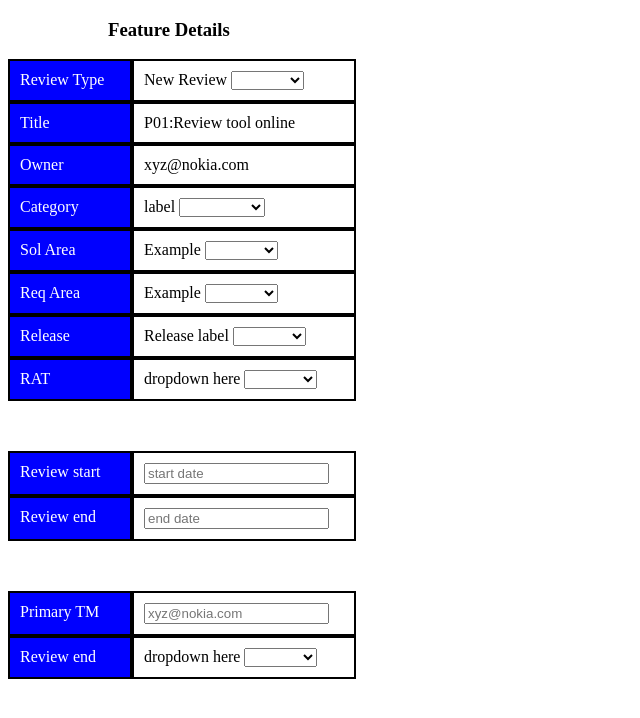
After one commit to fs0toolkit/FSOtoolkit_page, a Flask app: template fs0review/fs0review/website/templates/review+tool.html in a window 1280 px wide. The commit adds this page. Shown: the top 718 px of the page, without its empty margins (0-640 px from the left). Run offline with Flask 3, Linux system fonts and the light colour scheme; the template is opened without the code that fills it, so the values that code supplies are empty.

Commit message:
review page

```diff
--- a/fs0review/fs0review/website/templates/register.html
+++ b/fs0review/fs0review/website/templates/register.html
@@ -21,8 +21,7 @@
         </div>
     </div>
 
-    <script src="script.js">
-    </script>
+
 </body>
 
 </html>
--- /dev/null
+++ b/fs0review/fs0review/website/templates/review+tool.html
@@ -0,0 +1,186 @@
+<!DOCTYPE html>
+<html lang="en">
+
+<head>
+    <meta charset="UTF-8">
+    <meta http-equiv="X-UA-Compatible" content="IE=edge">
+    <meta name="viewport" content="width=device-width, initial-scale=1.0">
+    <link rel="stylesheet" href="styles.css">
+    <title>Document</title>
+</head>
+
+<body>
+    <div class="left">
+        <h3 style="padding-left:100px">Feature Details</h3>
+        <div class="container-fluid">
+            <div class="container">
+                <div class="text-box">
+                    Review Type
+                </div>
+                <div class="content">
+                    <label for="dropdown">New Review</label>
+                    <select id="dropdown">
+		  <option value=""></option>
+		  <option value="option1">Option 1</option>
+		  <option value="option2">Option 2</option>
+		  <option value="option3">Option 3</option>
+		</select>
+                </div>
+            </div>
+            <div class="container">
+                <div class="text-box">
+                    Title
+                </div>
+                <div class="content">
+                    P01:Review tool online
+
+                </div>
+            </div>
+            <div class="container">
+                <div class="text-box">
+                    Owner
+                </div>
+                <div class="content">
+                    xyz@nokia.com
+                </div>
+            </div>
+            <div class="container">
+                <div class="text-box">
+                    Category
+                </div>
+                <div class="content">
+                    <label for="dropdown">label </label>
+                    <select id="dropdown">
+		  <option value=""></option>
+		  <option value="option1">Operability</option>
+		  <option value="option2">Option 2</option>
+		  <option value="option3">Option 3</option>
+		</select>
+                </div>
+            </div>
+            <div class="container">
+                <div class="text-box">
+                    Sol Area
+                </div>
+                <div class="content">
+                    <label for="dropdown">Example</label>
+                    <select id="dropdown">
+		  <option value=""></option>
+		  <option value="option1">Option 1</option>
+		  <option value="option2">Option 2</option>
+		  <option value="option3">Option 3</option>
+		</select>
+                </div>
+            </div>
+            <div class="container">
+                <div class="text-box">
+                    Req Area
+                </div>
+                <div class="content">
+                    <label for="dropdown">Example</label>
+                    <select id="dropdown">
+		  <option value=""></option>
+		  <option value="option1">Option 1</option>
+		  <option value="option2">Option 2</option>
+		  <option value="option3">Option 3</option>
+		</select>
+                </div>
+            </div>
+            <div class="container">
+                <div class="text-box">
+                    Release
+                </div>
+                <div class="content">
+                    <label for="dropdown">Release label</label>
+                    <select id="dropdown">
+		  <option value=""></option>
+		  <option value="option1">Option 1</option>
+		  <option value="option2">Option 2</option>
+		  <option value="option3">Option 3</option>
+		</select>
+                </div>
+            </div>
+            <div class="container">
+                <div class="text-box">
+                    RAT
+                </div>
+                <div class="content">
+                    <label for="dropdown">dropdown here</label>
+                    <select id="dropdown">
+		  <option value=""></option>
+		  <option value="option1">Option 1</option>
+		  <option value="option2">Option 2</option>
+		  <option value="option3">Option 3</option>
+		</select>
+                </div>
+            </div>
+
+        </div>
+
+        <div class="container-fluid" style="margin-top:50px">
+
+
+            <div class="container">
+                <div class="text-box">
+                    Review start
+                </div>
+                <div class="content">
+                    <input type="start date" placeholder="start date" class="input" id="nameInput">
+
+                </div>
+            </div>
+            <div class="container">
+                <div class="text-box">
+                    Review end
+                </div>
+                <div class="content">
+                    <input type="end date" placeholder="end date" class="input" id="nameInput">
+                </div>
+            </div>
+
+
+
+
+
+
+        </div>
+
+
+        <div class="container-fluid" style="margin-top:50px">
+
+
+            <div class="container">
+                <div class="text-box">
+                    Primary TM
+                </div>
+                <div class="content">
+                    <input type="email" placeholder="xyz@nokia.com" class="input" id="nameInput">
+
+                </div>
+            </div>
+            <div class="container">
+                <div class="text-box">
+                    Review end
+                </div>
+                <div class="content">
+                    <label for="dropdown">dropdown here</label>
+                    <select id="dropdown">
+		  	<option value=""></option>
+		  	<option value="option1">Option 1</option>
+		  	<option value="option2">Option 2</option>
+		  	<option value="option3">Option 3</option>
+			</select
+			</div>
+        </div>
+
+
+
+
+
+
+    </div>
+</div>
+
+</body>
+
+</html>
--- a/fs0review/fs0review/website/templates/styles.css
+++ b/fs0review/fs0review/website/templates/styles.css
@@ -1,93 +1,26 @@
-/* Center the heading */
-h1 {
-    text-align: center;
-    font-size: 2rem;
-  }
+.container {
+  display: flex;
 
-  .container-fluid {
-    display: flex;
-    justify-content: center;
-    align-items: center;
-    height: 100vh;
+}
 
-  }
+.text-box {
+  background-color: blue;
+  color: white;
+  padding: 10px;
+  width: 100px;
+  border: 2px solid black;
+}
 
-  .container {
-    display: flex;
-    flex-direction: column;
-    align-items: center;
-    justify-content: center;
-    margin-top: 2rem;
-    padding-bottom: 2rem;
-    border: 1px solid #ced4da;
-    border-radius:4px;
-    width: 40%;
-    height: 50%;
-    box-shadow: 0 0 10px rgba(0, 0, 0, 0.8); /* Add shadow */
-  }
+.dropdown-container {
+  margin: 10px;
+}
 
-  .input {
-    padding: 12px;
-    margin-bottom: 20px;
-    border-radius: 4px;
-    border: 1px solid #ced4da;
-    width: 300px;
+.content{
 
-  }
-
-  .button-group {
-    padding-top:5vh;
-    display: flex;
-    justify-content: center;
-  }
-
-  .btn {
-    padding: 12px 24px;
-    font-size: 16px;
-    border-radius: 8px;
-    cursor: pointer;
-  }
-
-  .btn-primary {
-    background-color: #007bff;
-    color: #fff;
-    border: none;
-    margin-right: 10px;
-  }
-
-  .btn-primary:hover {
-    background-color: #0069d9;
-  }
-
-  .btn-primary:active {
-    background-color: #0056b3;
-  }
-
-  .btn-secondary {
-    background-color: #6c757d;
-    color: #fff;
-    border: none;
-    margin-right: 10px;
-  }
-
-  .btn-secondary:hover {
-    background-color: #5a6268;
-  }
-
-  .btn-secondary:active {
-    background-color: #454d53;
-  }
-
-  .btn-tertiary {
-    background-color: #ffc107;
-    color: #000;
-    border: none;
-  }
-
-  .btn-tertiary:hover {
-    background-color: #e0a800;
-  }
-
-  .btn-tertiary:active {
-    background-color: #bf8c00;
-  }
+  border: 2px solid black;
+  padding:10px;
+  width:200px;
+}
+.container-fluid{
+  margin-top:10px;
+}
```
